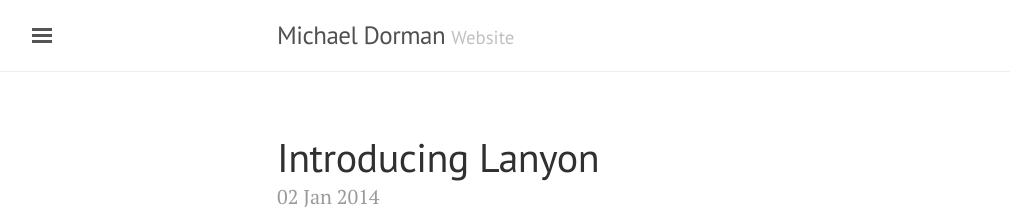
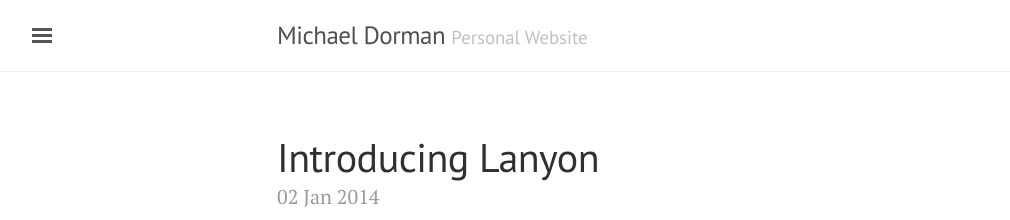
Before and after one commit to michaeldorman/michaeldorman.github.io, a Jekyll site: the page built from index.html, in a window 1280 px wide and 900 px high. Shown: the top 220 px of the window, without its empty margins (3-1013 px from the left). Built offline with Jekyll 4.4.1, drawn with Linux system fonts in a browser that asks for light colours; the list of posts is cut into pages by our own code.

Commit message:
Update _config.yml

```diff
--- a/_config.yml
+++ b/_config.yml
@@ -6,7 +6,7 @@
 
 # Setup
 title:               Michael Dorman
-tagline:             'Website'
+tagline:             'Personal Website'
 description:         'A reserved <a href="http://jekyllrb.com" target="_blank">Jekyll</a> theme that places the utmost gravity on content with a hidden drawer. Made by <a href="https://twitter.com/mdo" target="_blank">@mdo</a>.'
 url:                 http://lanyon.getpoole.com
 baseurl:             ''
```
